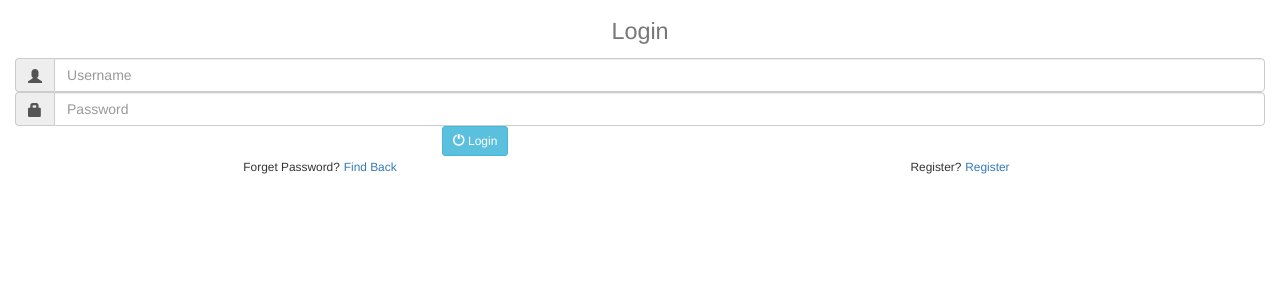
After one commit to AprilSuna/TwitterDashboard, a Flask app: page /login in a window 1280 px wide. The commit adds this page. Shown: the top 300 px of the page. Run offline with Flask 2, Linux system fonts and the light colour scheme; some libraries are stand-ins or nearby versions.

Commit message:
loginPage

```diff
--- a/main.py
+++ b/main.py
@@ -1,10 +1,21 @@
-from flask import Flask, render_template
+from flask import *
 
 app = Flask(__name__)
 
+@app.route("/login",methods=['POST','GET'])
+def login():
+    error = None
+    if request.method == 'POST':
+        if request.form['username'] != 'admin' or request.form['password'] != 'admin123':
+            error= "sorry"
+        else:
+            return redirect(url_for('index'))
+    return render_template('login.html',error=error)
+
 @app.route('/')
 def index():
-    return render_template('index.html')
+    title = 'TwitterDashboardHomePage'
+    return render_template('index.html', title=title)
 
 if __name__ == '__main__':
     app.run(host='127.0.0.1',port=8080, debug=True)
--- /dev/null
+++ b/templates/login.html
@@ -0,0 +1,57 @@
+<!DOCTYPE html PUBLIC "-//W3C//DTD XHTML 1.0 Transitional//EN" "http://www.w3.org/TR/xhtml1/DTD/xhtml1-transitional.dtd">
+<html xmlns="http://www.w3.org/1999/xhtml">
+<head>
+<meta http-equiv="Content-Type" content="text/html; charset=utf-8" />
+<meta name="viewport" content="width=device-width,initial-scale=1,maximum-scale=1.0" />
+<title>Bootstrap Login</title>
+<link rel="stylesheet" type="text/css" href="{{ url_for('static', filename='css/bootstrap.min.css') }}">
+<link rel="stylesheet" type="text/css" href="{{ url_for('static', filename='css/style.css') }}">
+</head>
+<body>
+<div class="box">
+<div class="login-box">
+<div class="login-title text-center">
+<h1><small>Login</small></h1>
+</div>
+<div class="login-content ">
+<div class="form">
+<form action="#" method="post">
+<div class="form-group">
+ <div class="col-xs-12 ">
+  <div class="input-group">
+   <span class="input-group-addon"><span class="glyphicon glyphicon-user"></span></span>
+   <input type="text" id="username" name="username" class="form-control" placeholder="Username">
+  </div>
+ </div>
+</div>
+<div class="form-group">
+ <div class="col-xs-12 ">
+  <div class="input-group">
+   <span class="input-group-addon"><span class="glyphicon glyphicon-lock"></span></span>
+   <input type="text" id="password" name="password" class="form-control" placeholder="Password">
+  </div>
+ </div>
+</div>
+<div class="form-group form-actions">
+ <div class="col-xs-4 col-xs-offset-4 ">
+  <button type="submit" class="btn btn-sm btn-info"><span class="glyphicon glyphicon-off"></span> Login</button>
+ </div>
+</div>
+<div class="form-group">
+ <div class="col-xs-6 link">
+  <p class="text-center remove-margin"><small>Forget Password?</small> <a href="javascript:void(0)" ><small>Find Back</small></a>
+  </p>
+ </div>
+ <div class="col-xs-6 link">
+  <p class="text-center remove-margin"><small>Register?</small> <a href="javascript:void(0)" ><small>Register</small></a>
+  </p>
+ </div>
+</div>
+</form>
+</div>
+</div>
+</div>
+</div>
+<div><p>
+</body>
+</html>
```
Also changed, not shown: templates/index.html (+6 -1 lines).
